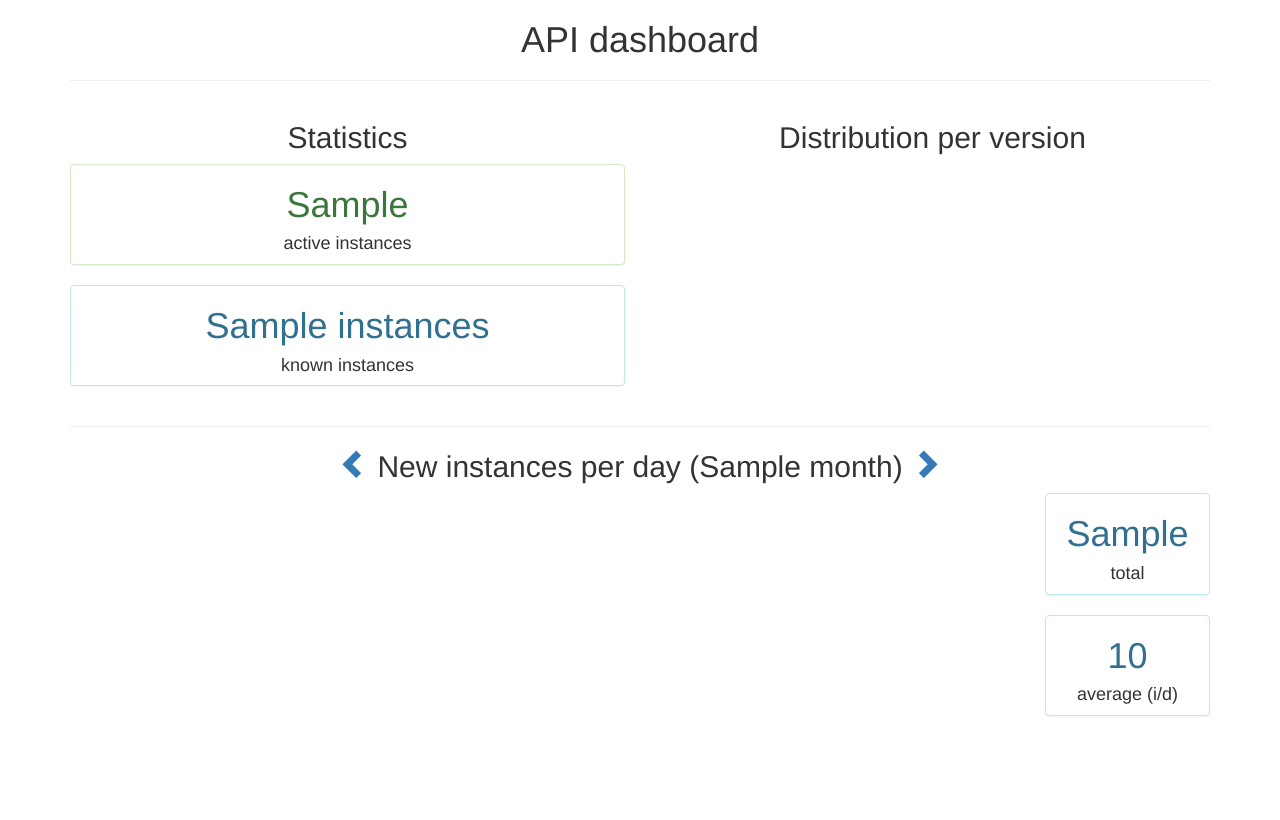
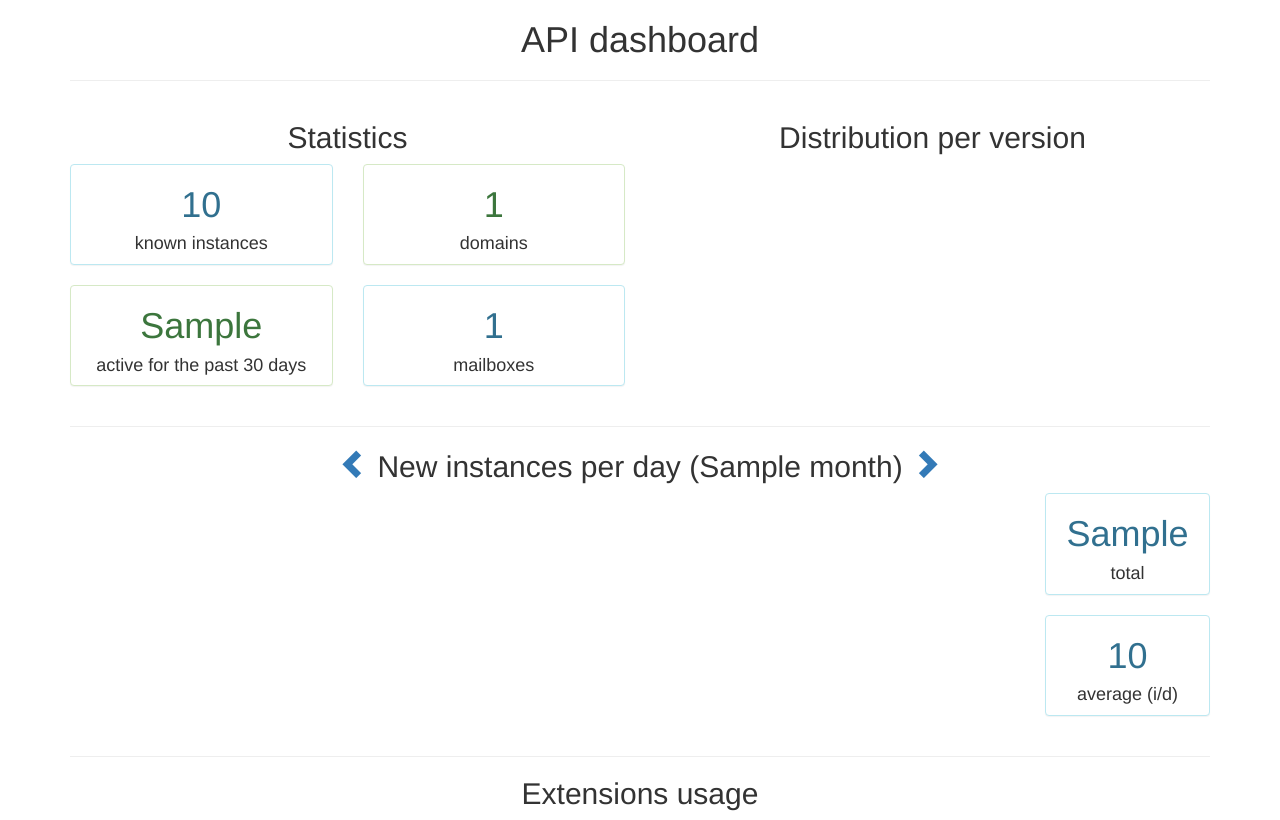
Before and after one commit to tonioo/modoboa-public-api, a Django app: template dashboard/templates/dashboard/base.html in a window 1280 px wide. Before the commit the page ends 716 px from the top, so only its background shows below. Run offline with Django 3.2, Linux system fonts and the light colour scheme; the template is opened without the code that fills it: most values are stand-ins (such as "Sample title", 1, 10 or a date in 2020); some libraries are stand-ins or nearby versions.

Commit message:
Update dashboard.

```diff
--- a/dashboard/templates/dashboard/base.html
+++ b/dashboard/templates/dashboard/base.html
@@ -24,13 +24,27 @@
       <div class="row">
         <div class="col-sm-6">
           <h2 class="text-center">{% trans "Statistics" %}</h2>
-          <div class="panel panel-success text-center">
-            <h1 class="text-success">{{ active_instances }}</h1>
-            <h4>{% trans "active instances" %}</h4>
-          </div>
-          <div class="panel panel-info text-center">
-            <h1 class="text-info">{{ instances }}</h1>
-            <h4>{% trans "known instances" %}</h4>
+          <div class="row">
+            <div class="col-sm-6">
+              <div class="panel panel-info text-center">
+                <h1 class="text-info">{{ counters.total }}</h1>
+                <h4>{% trans "known instances" %}</h4>
+              </div>
+              <div class="panel panel-success text-center">
+                <h1 class="text-success">{{ active_instances }}</h1>
+                <h4>{% trans "active for the past 30 days" %}</h4>
+              </div>
+            </div>
+            <div class="col-sm-6">
+              <div class="panel panel-success text-center">
+                <h1 class="text-success">{{ counters.domain_counter }}</h1>
+                <h4>{% trans "domains" %}</h4>
+              </div>
+              <div class="panel panel-info text-center">
+                <h1 class="text-info">{{ counters.mailbox_counter }}</h1>
+                <h4>{% trans "mailboxes" %}</h4>
+              </div>
+            </div>
           </div>
         </div>
         <div class="col-sm-6">
@@ -59,6 +73,9 @@
           </div>
         </div>
       </div>
+      <hr>
+      <h2 class="text-center">{% trans "Extensions usage" %}</h2>
+      <div id="extensions_usage"></div>
     </div>
 
     <script src="{% static 'jquery/dist/jquery.min.js' %}"></script>
@@ -100,6 +117,20 @@
                  }
              }
          });
+
+         var extesions_chart = c3.generate({
+             bindto: '#extensions_usage',
+             size: { height: 300 },
+             data: {
+                 columns: {{ extension_counters|safe }},
+                 type: 'bar'
+             },
+             bar: {
+                 width: {
+                     ratio: 0.5
+                 }
+             }
+         });
      });
     </script>
 
```
Also changed, not shown: dashboard/views.py (+19 -8 lines).
